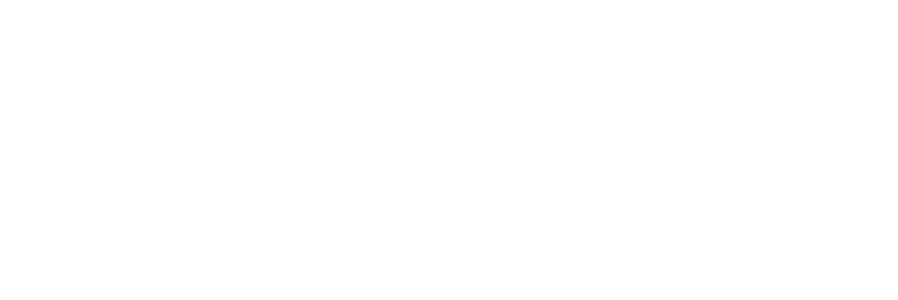
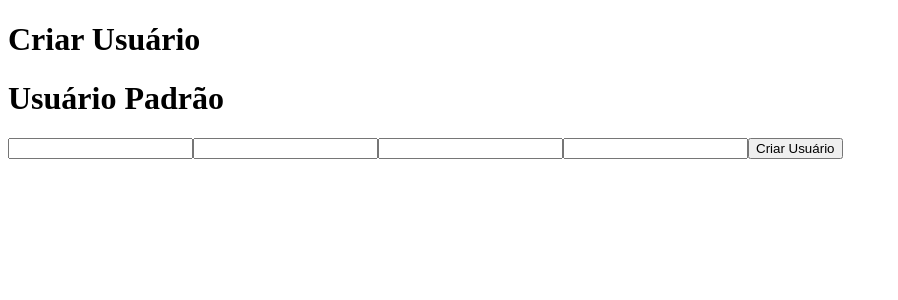
Before and after one commit to kelson-cosme/Economika, a React (Vite) app: page /criarusuario in a window 1280 px wide. Before the commit this address had no page. Shown: the top 300 px of the page, without its empty margins (0-898 px from the left). Built offline with nearby package versions, Linux system fonts and the light colour scheme.

Commit message:
criar usuarios

```diff
--- a/src/App.jsx
+++ b/src/App.jsx
@@ -1,11 +1,16 @@
 import './App.css'
 import Rotas from './assets/componentes/rotas/Rotas'
+import UserContext from './assets/componentes/pages/Context'
+import { useState } from 'react';
 
 function App() {
+  const [user, setUser] = useState('Usuário Padrão');
 
   return (
     <>
-      < Rotas/>
+      <UserContext.Provider value={{user: user, setUser}}>
+        < Rotas/>
+      </UserContext.Provider>
     </>
   )
 }
--- /dev/null
+++ b/src/assets/componentes/pages/Context.jsx
@@ -0,0 +1,21 @@
+// import { createContext } from 'react';
+
+// const UserContext = createContext({});
+
+// export default UserContext;
+
+
+import React, { createContext, useState } from 'react';
+
+const UserContext = createContext();
+
+export const UserProvider = ({ children }) => {
+
+    return (
+        <>
+            {children}
+        </>
+    );
+};
+
+export default UserContext;
--- /dev/null
+++ b/src/assets/componentes/pages/CriarUsuario.jsx
@@ -0,0 +1,86 @@
+import { useContext, useState } from "react";
+import { getAuth, createUserWithEmailAndPassword } from "firebase/auth";
+import { initializeApp } from "firebase/app";
+import { getFirestore, doc, setDoc } from "firebase/firestore";
+import UserContext from "./Context";
+
+
+const firebaseConfig = {
+  apiKey: import.meta.env.VITE_API_KEY,
+  authDomain: import.meta.env.VITE_AUTH,
+  projectId: import.meta.env.VITE_ID,
+  storageBucket: import.meta.env.VITE_STORAGE,
+};
+
+// Initialize Firebase
+const app = initializeApp(firebaseConfig);
+const auth = getAuth(app);
+const db = getFirestore(app);
+
+
+function CriarUsuario() {
+    const { user, setUser } = useContext(UserContext);
+
+    const [error, setError] = useState(null);
+    const [success, setSuccess] = useState(null);
+
+    const [email, setEmail] = useState("")
+    const [password, setPassword] = useState("")
+    const [cpf, setCpf] = useState("")
+    const [telefone, setTelefone] = useState("")
+
+
+
+    const criarUsuario = async () => {
+        event.preventDefault();
+
+      try {
+        const userCredential = await createUserWithEmailAndPassword(
+          auth,
+          email,
+          password
+        );
+
+        const userId = userCredential.user.uid;
+
+        // Armazenar dados adicionais no Firestore
+        await setDoc(doc(db, "usuarios", userId), {
+          cpf: cpf,
+          telefone: telefone,
+          email: email
+        });
+
+        // console.log("Successfully created new user:", userId);
+
+        setSuccess("Usuário criado com sucesso!");
+
+      } catch (error) {
+        console.error("Error creating new user:", error);
+        setError(error.message);
+      }
+    };
+
+    // criarUsuario();
+
+  return (
+    <>
+      <h1>Criar Usuário</h1>
+        <h1>{user}</h1>
+        <form action="" onSubmit={criarUsuario}>
+            <input onChange={(e) => setEmail(e.target.value)} type="gmail" />
+            <input type="password" onChange={(e) => setPassword(e.target.value)} />
+            <input type="number" onChange={(e) => setCpf(e.target.value)} />
+            <input type="number" onChange={(e) => setTelefone(e.target.value)} />
+
+            <button type="submit">Criar Usuário</button>
+        </form>
+
+        {success ? `${success}` : error && error}
+
+      {/* {success && <p style={{ color: "green" }}>{success}</p>}
+      {error && <p style={{ color: "red" }}>{error}</p>} */}
+    </>
+  );
+}
+
+export default CriarUsuario;
--- a/src/assets/componentes/pages/Login.jsx
+++ b/src/assets/componentes/pages/Login.jsx
@@ -13,20 +13,30 @@
     const app = initializeApp(firebaseConfig);
     const auth = getAuth(app);
 
+
 function Login(){
 
     const [email, setEmail] = useState("")
     const [senha, setSenha] = useState("")
 
+
+    const [carregando, setCarregando] = useState("Entrar")
+
      // Entrar
-  const handleLogin = async (event) => {
+    const handleLogin = async (event) => {
     event.preventDefault();
+
+    setCarregando("...")
+
+
     try {
       const userCredential = await signInWithEmailAndPassword(auth, email, senha);
       const user = userCredential.user;
-      console.log("mimimii")
+      console.log(user)
     } catch (error) {
         console.log(error)
+
+        setCarregando("Entrar")
     }
   };
 
@@ -38,6 +48,7 @@
             // Sign-out successful.
           }).catch((error) => {
             // An error happened.
+
           });
     }
 
@@ -49,7 +60,7 @@
                 <input type="email" value={email} onChange={(e) => setEmail(e.target.value)} />
                 <input type="password" value={senha} onChange={(e) => setSenha(e.target.value)}/>
 
-            <button type="submit">ENVIAR</button>
+            <button type="submit">{carregando}</button>
 
             </form>
 
--- a/src/assets/componentes/pages/Teste.jsx
+++ b/src/assets/componentes/pages/Teste.jsx
@@ -1,9 +1,19 @@
-function Teste(){
-    return(
+import { useContext } from "react";
+import UserContext from "./Context";
+
+function Teste() {
+    const { user, setUser } = useContext(UserContext);
+
+    const alterarUser = () => {
+        setUser('Novo Usuário'); // Altere para o valor desejado
+    };
+
+    return (
         <>
-            teste teste
+            <p>{user}</p>
+            <button onClick={alterarUser}>Alterar Usuário</button>
         </>
-    )
+    );
 }
 
-export default Teste
+export default Teste;
--- a/src/assets/componentes/rotas/Rotas.jsx
+++ b/src/assets/componentes/rotas/Rotas.jsx
@@ -4,6 +4,7 @@
 import Teste from "../pages/Teste"
 import Detalhes from "../pages/Detalhes"
 import Login from "../pages/Login"
+import CriarUsuario from "../pages/CriarUsuario"
 
 function Rotas(){
     return(
@@ -14,7 +15,7 @@
                 <Route path="/teste" element={<Teste/> } />
                 <Route path="/detalhes/:titulo/:id" element={<Detalhes/>} />
                 <Route path="/login" element={<Login/> } />
-
+                <Route path="/criarusuario" element={<CriarUsuario />} />
             </Routes>
         </BrowserRouter>
     )
```
